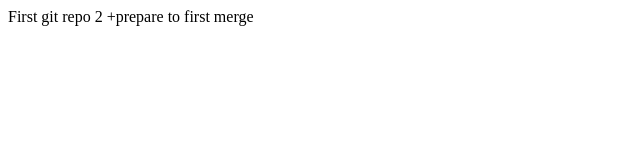
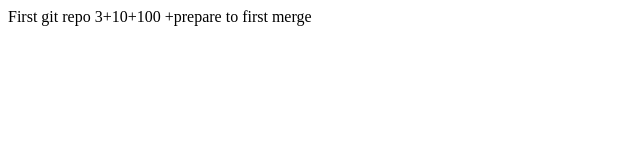
Before and after one commit to pknaplux/pk, a plain HTML site: page index.html in a window 1280 px wide. Shown: the full height of the page, 0-640 px from the left. Drawn offline with Linux system fonts and the light colour scheme.

Commit message:
Merge branch 'master' into js-feature
# Conflicts:
#	index.html

```diff
--- a/index.html
+++ b/index.html
@@ -3,7 +3,8 @@
     <title>Hello git</title>
 </head>
 <body>
-    First git repo 2
+    First git repo 3+10+100
 +prepare to first merge
+
 </body>
 </html>
```
